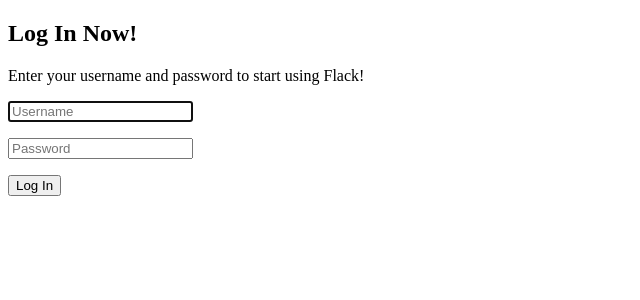
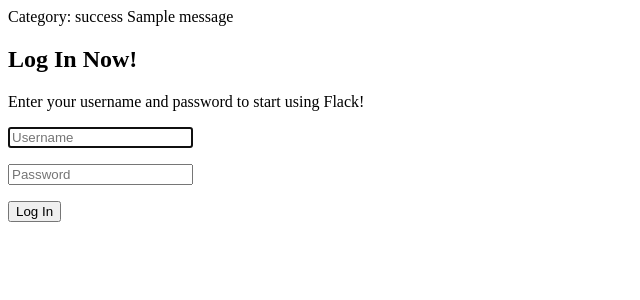
Before and after one commit to Matheus-0/Flack, a Flask app: page /login in a window 1280 px wide. Shown: the top 300 px of the page, without its empty margins (0-640 px from the left). Run offline with Flask 2, Linux system fonts and the light colour scheme; tables that the repository leaves empty hold one stand-in row (values such as "Sample post"); one stand-in notice (Sample message) is shown.

Commit message:
Added flashed messages.

```diff
--- a/app.py
+++ b/app.py
@@ -1,4 +1,4 @@
-from flask import Flask, redirect, render_template, url_for
+from flask import flash, Flask, redirect, render_template, url_for
 from flask_login import current_user, LoginManager, login_user, logout_user
 
 from forms import *
@@ -39,6 +39,8 @@ def index():
         db.session.add(user)
         db.session.commit()
 
+        flash('Signed up successfully. You can log in now.', 'success')
+
         return redirect(url_for('login'))
 
     return render_template('index.html', form=registration_form)
@@ -61,6 +63,8 @@ def login():
 @app.route('/chat', methods=['GET', 'POST'])
 def chat():
     if not current_user.is_authenticated:
+        flash('You need to log in to access this page.', 'danger')
+
         return redirect(url_for('login'))
 
     return "Chat."
@@ -70,6 +74,8 @@ def chat():
 def logout():
     logout_user()
 
+    flash('You have logged out successfully.', 'success')
+
     return redirect(url_for('login'))
 
 
--- a/templates/auth.html
+++ b/templates/auth.html
@@ -8,6 +8,14 @@
     </title>
 </head>
 <body>
+
+{% with messages = get_flashed_messages(True) %}
+    {% if messages %}
+        Category: {{ messages[0][0] }}
+        {{ messages[0][1] }}
+    {% endif %}
+{% endwith %}
+
 {% block body %}
 {% endblock %}
 </body>
```
